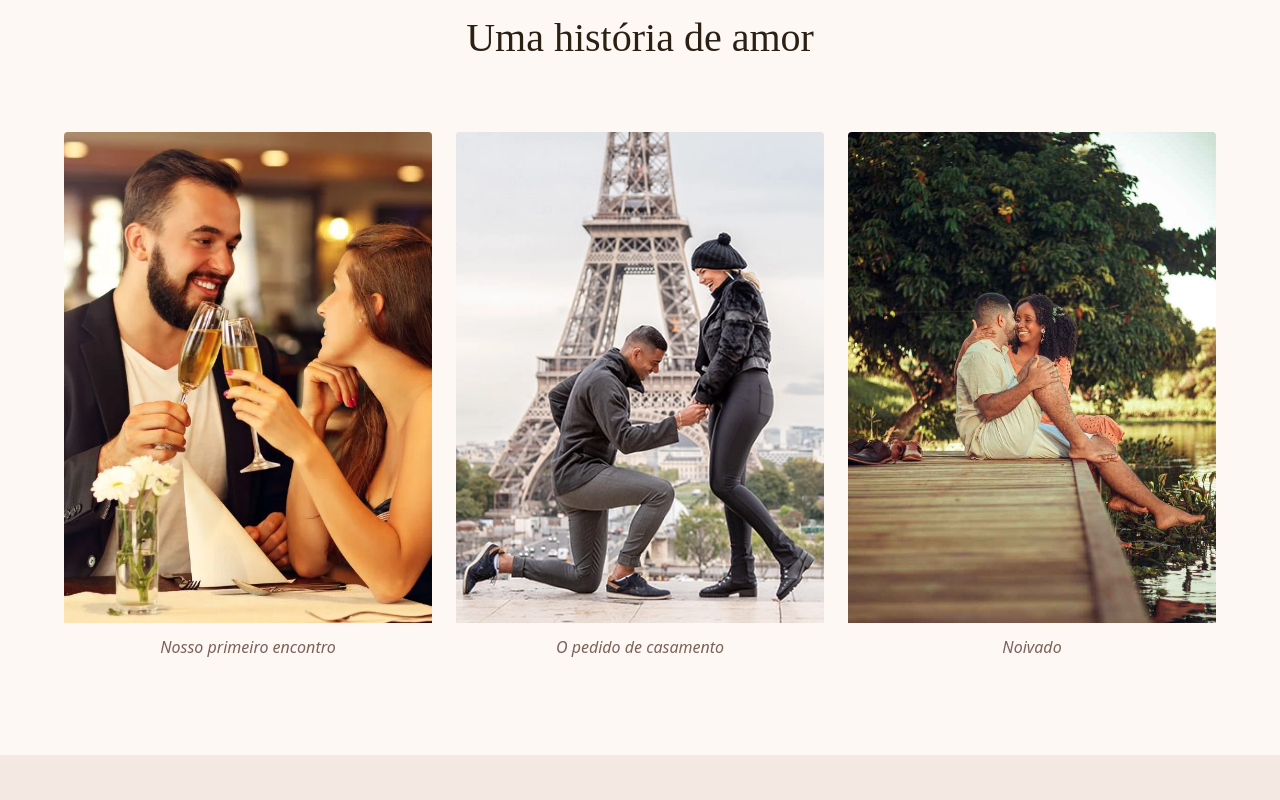
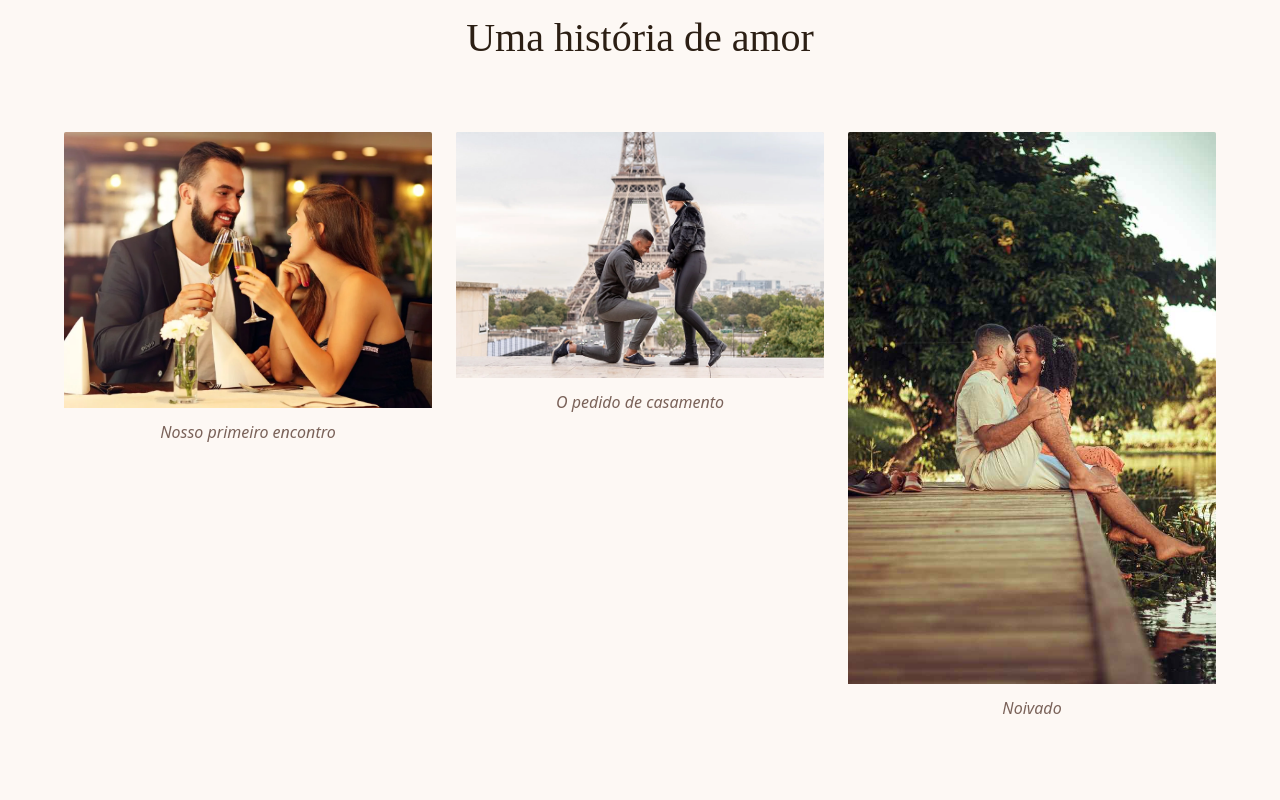
Before and after one commit to GustaCorrea/casamento-angular, an Angular app: page / in a window 1280 px wide. Shown: the part 920-1720 px from the top of the page. Built offline with nearby package versions, Linux system fonts and the light colour scheme.

Commit message:
chore: setup tailwind css and post-css dependencies

```diff
--- a/package.json
+++ b/package.json
@@ -25,10 +25,11 @@
     "@angular/cli": "^21.2.2",
     "@angular/compiler-cli": "^21.2.0",
     "@tailwindcss/postcss": "^4.1.12",
+    "autoprefixer": "^10.5.1",
     "jsdom": "^28.0.0",
-    "postcss": "^8.5.3",
+    "postcss": "^8.5.15",
     "prettier": "^3.8.1",
-    "tailwindcss": "^4.1.12",
+    "tailwindcss": "^3.4.19",
     "typescript": "~5.9.2",
     "vitest": "^4.0.8"
   }
--- a/src/styles.css
+++ b/src/styles.css
@@ -1 +1,3 @@
-@import 'tailwindcss';
+@tailwind base;
+@tailwind components;
+@tailwind utilities;
--- /dev/null
+++ b/tailwind.config.js
@@ -0,0 +1,15 @@
+/** @type {import('tailwindcss').Config} */
+module.exports = {
+  content: [
+    "./src/**/*.{html,ts}",
+  ],
+  theme: {
+    extend: {
+      colors: {
+        'brand-dark': '#3e3129',
+        'brand-light': '#fdfbf9',
+      }
+    },
+  },
+  plugins: [],
+}
```
Also changed, not shown: .postcssrc.json (deleted), 1 other file (tests, documents, lock files or other folders).
